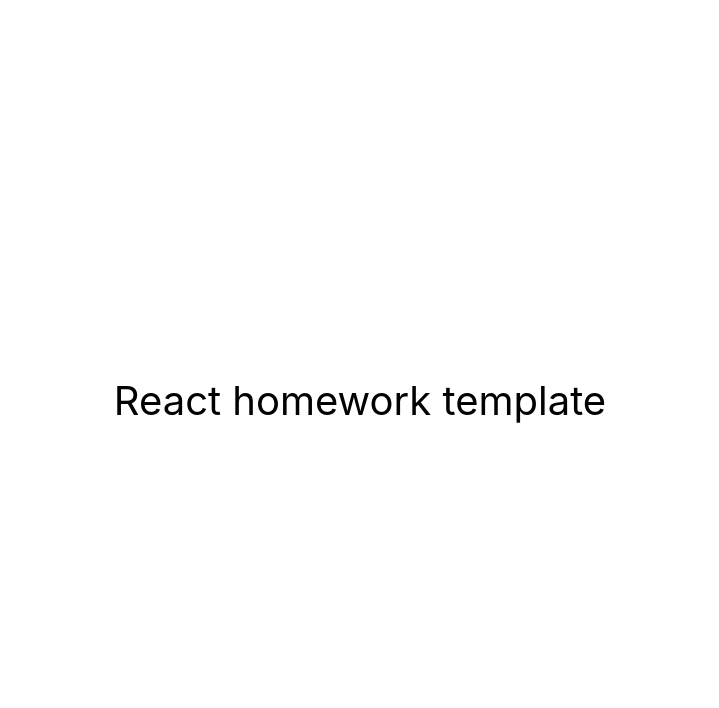
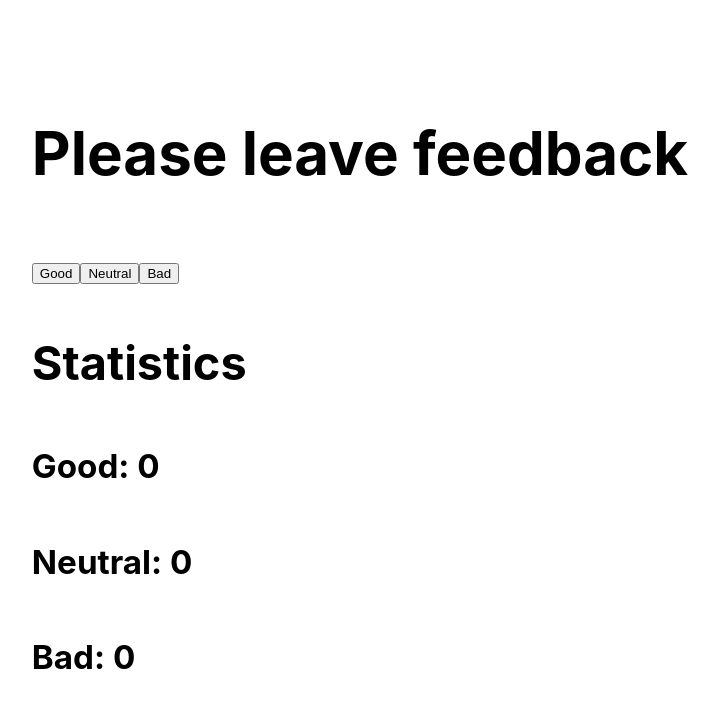
Before and after one commit to Wiecek-K/goit-react-hw-02-feedback, a React (Create React App) app: page / in a window 1280 px wide. Shown: the top 708 px of the page, without its empty margins (280-999 px from the left). Built offline with nearby package versions, Linux system fonts and the light colour scheme.

Commit message:
step1 end

```diff
--- a/src/components/App.jsx
+++ b/src/components/App.jsx
@@ -1,3 +1,5 @@
+import Feedback from './Feedback';
+
 export const App = () => {
   return (
     <div
@@ -7,10 +9,10 @@ export const App = () => {
         justifyContent: 'center',
         alignItems: 'center',
         fontSize: 40,
-        color: '#010101'
+        color: '#010101',
       }}
     >
-      React homework template
+      <Feedback />
     </div>
   );
 };
--- /dev/null
+++ b/src/components/Feedback.jsx
@@ -0,0 +1,51 @@
+import React, { Component } from 'react';
+import PropTypes from 'prop-types';
+
+class Feedback extends Component {
+  static defaultProps = {
+    good: 0,
+    neutral: 0,
+    bad: 0,
+  };
+
+  constructor(props) {
+    super(props);
+
+    this.state = {
+      good: this.props.good,
+      neutral: this.props.neutral,
+      bad: this.props.bad,
+    };
+  }
+
+  static propTypes = {
+    good: PropTypes.number,
+    neutral: PropTypes.number,
+    bad: PropTypes.number,
+  };
+
+  handleGood = () => {
+    this.setState(prevState => ({ good: prevState.good + 1 }));
+  };
+  handleNeutral = () => {
+    this.setState(prevState => ({ neutral: prevState.neutral + 1 }));
+  };
+  handleBad = () => {
+    this.setState(prevState => ({ bad: prevState.bad + 1 }));
+  };
+  render() {
+    return (
+      <div>
+        <h2>Please leave feedback</h2>
+        <button onClick={this.handleGood}>Good</button>
+        <button onClick={this.handleNeutral}>Neutral</button>
+        <button onClick={this.handleBad}>Bad</button>
+        <h3>Statistics</h3>
+        <h5>Good: {this.state.good}</h5>
+        <h5>Neutral: {this.state.neutral}</h5>
+        <h5>Bad: {this.state.bad}</h5>
+      </div>
+    );
+  }
+}
+export default Feedback;
```
